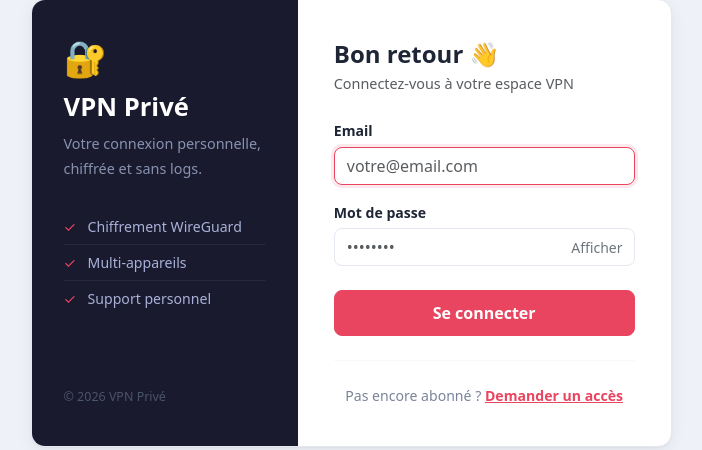
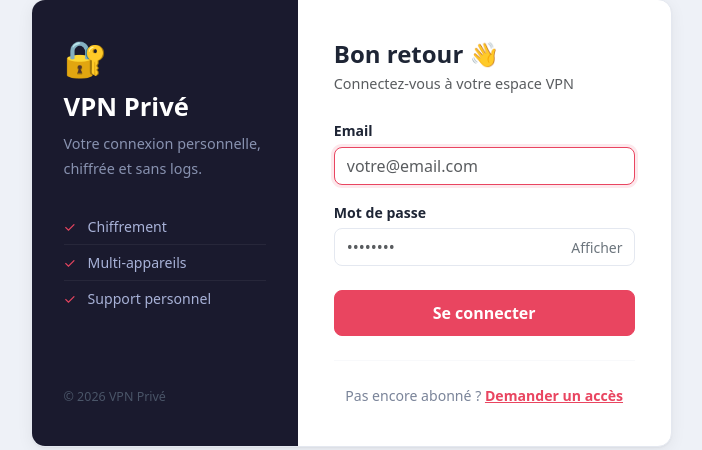
Before and after one commit to benus-code/Fact_vpn, a Flask app: page /login in a window 1280 px wide. Shown: the part 132-582 px from the top of the page, without its empty margins (289-991 px from the left). Run offline with Flask 3, Linux system fonts and the light colour scheme.

Commit message:
Update encryption description in login template

```diff
--- a/templates/login.html
+++ b/templates/login.html
@@ -18,7 +18,7 @@
             </p>
             <ul style="list-style:none; padding:0; margin-top:28px;">
               <li style="color:#a8b2d8; padding:7px 0; font-size:.88rem; border-bottom:1px solid rgba(255,255,255,.06);">
-                <span style="color:#e94560; margin-right:8px;">✓</span> Chiffrement WireGuard
+                <span style="color:#e94560; margin-right:8px;">✓</span> Chiffrement
               </li>
               <li style="color:#a8b2d8; padding:7px 0; font-size:.88rem; border-bottom:1px solid rgba(255,255,255,.06);">
                 <span style="color:#e94560; margin-right:8px;">✓</span> Multi-appareils
```
